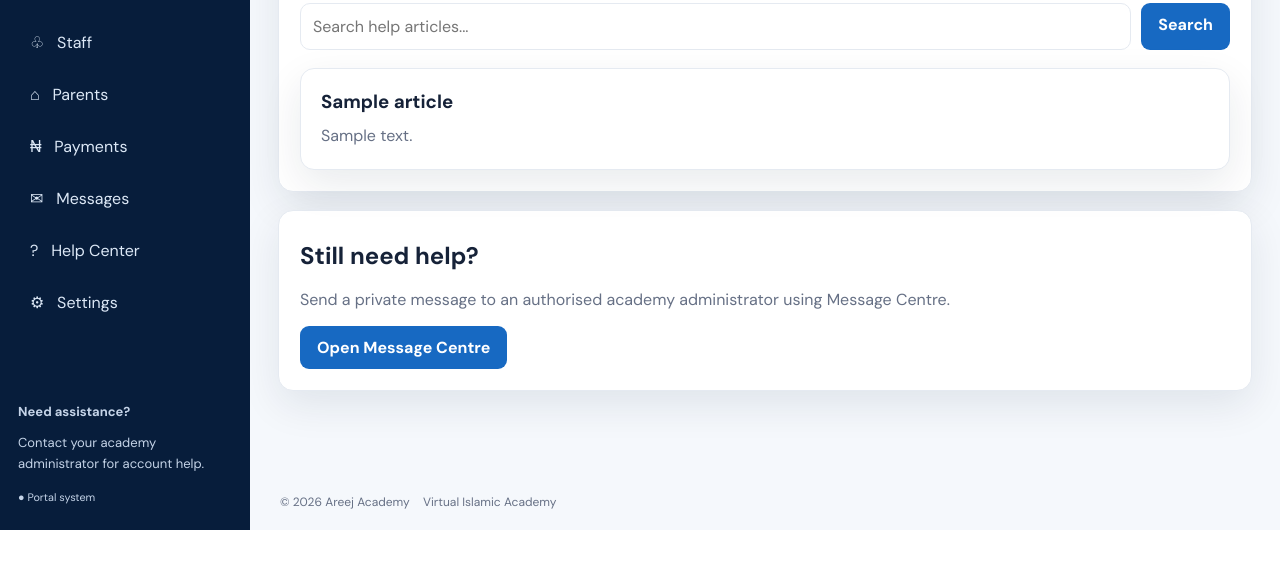
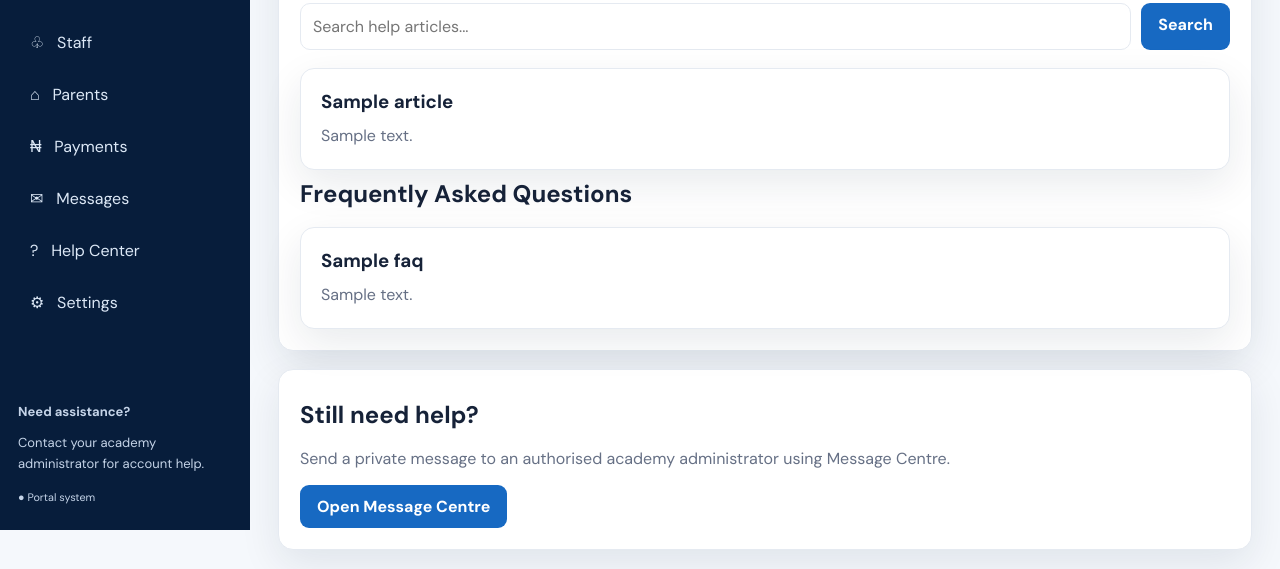
Before and after one commit to fadilu439/areej-virtual-islamic-academy, a Flask app: template templates/help_center.html in a window 1280 px wide. Shown: the part 270-839 px from the top of the page. Before the commit the page ends 800 px from the top, so only its background shows below. Run offline with Flask 3, Linux system fonts and the light colour scheme; the template is opened without the code that fills it: most values are stand-ins (such as "Sample title", 1, 10 or a date in 2020).

Commit message:
Display searchable role-specific FAQs

```diff
--- a/templates/help_center.html
+++ b/templates/help_center.html
@@ -17,6 +17,14 @@
     <div class="help-empty"><h3>No matching articles</h3><p>Try another search, or contact your academy administrator through Message Centre.</p></div>
     {% endfor %}
   </div>
+  <h2 class="section-title">Frequently Asked Questions</h2>
+  <div class="help-articles">
+    {% for faq in faqs %}
+    <article class="help-article"><h3>{{ faq.question }}</h3><p>{{ faq.answer }}</p></article>
+    {% else %}
+    <div class="help-empty"><p>No matching FAQs.</p></div>
+    {% endfor %}
+  </div>
 </section>
 <section class="panel">
   <h2>Still need help?</h2>
```
